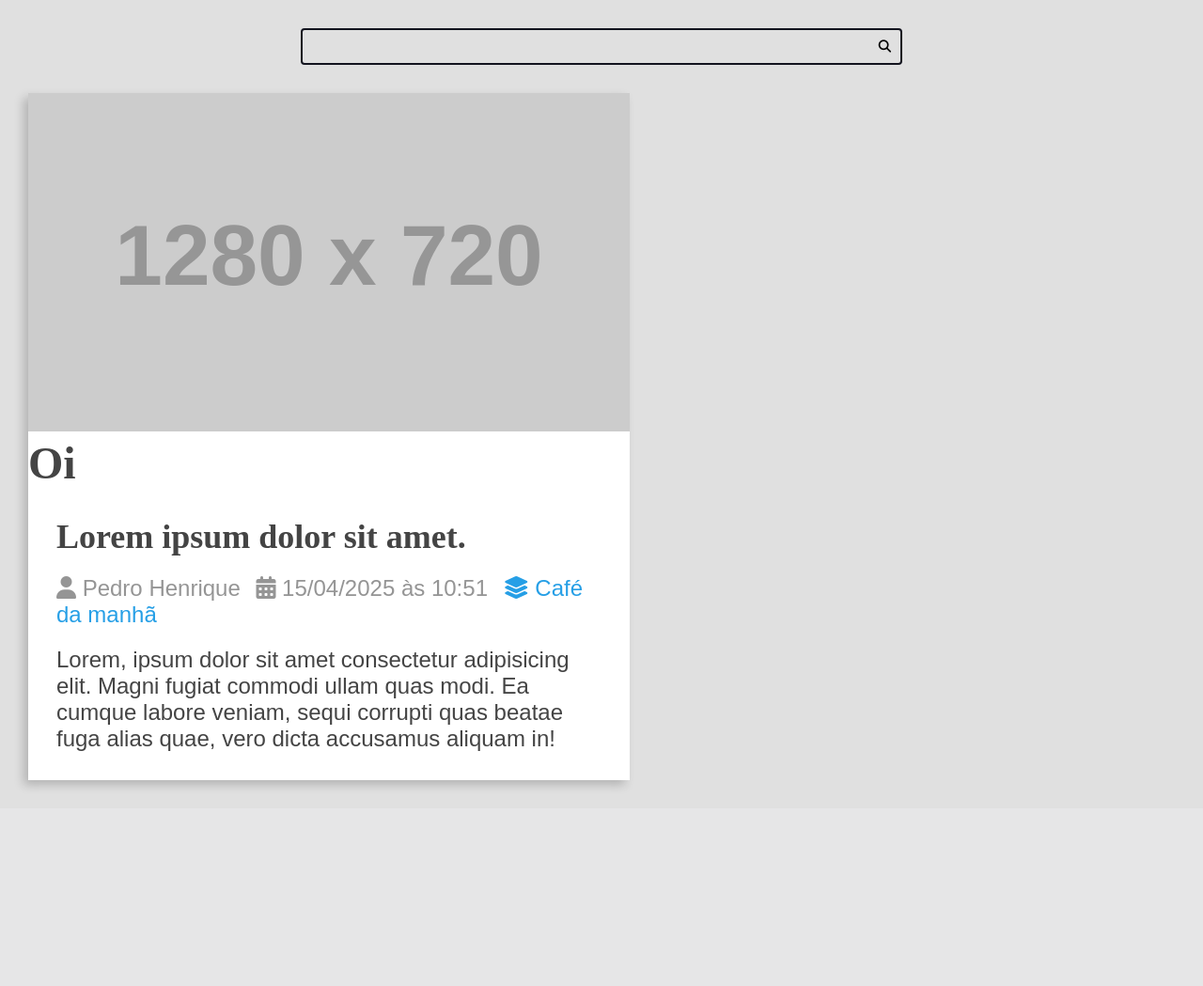
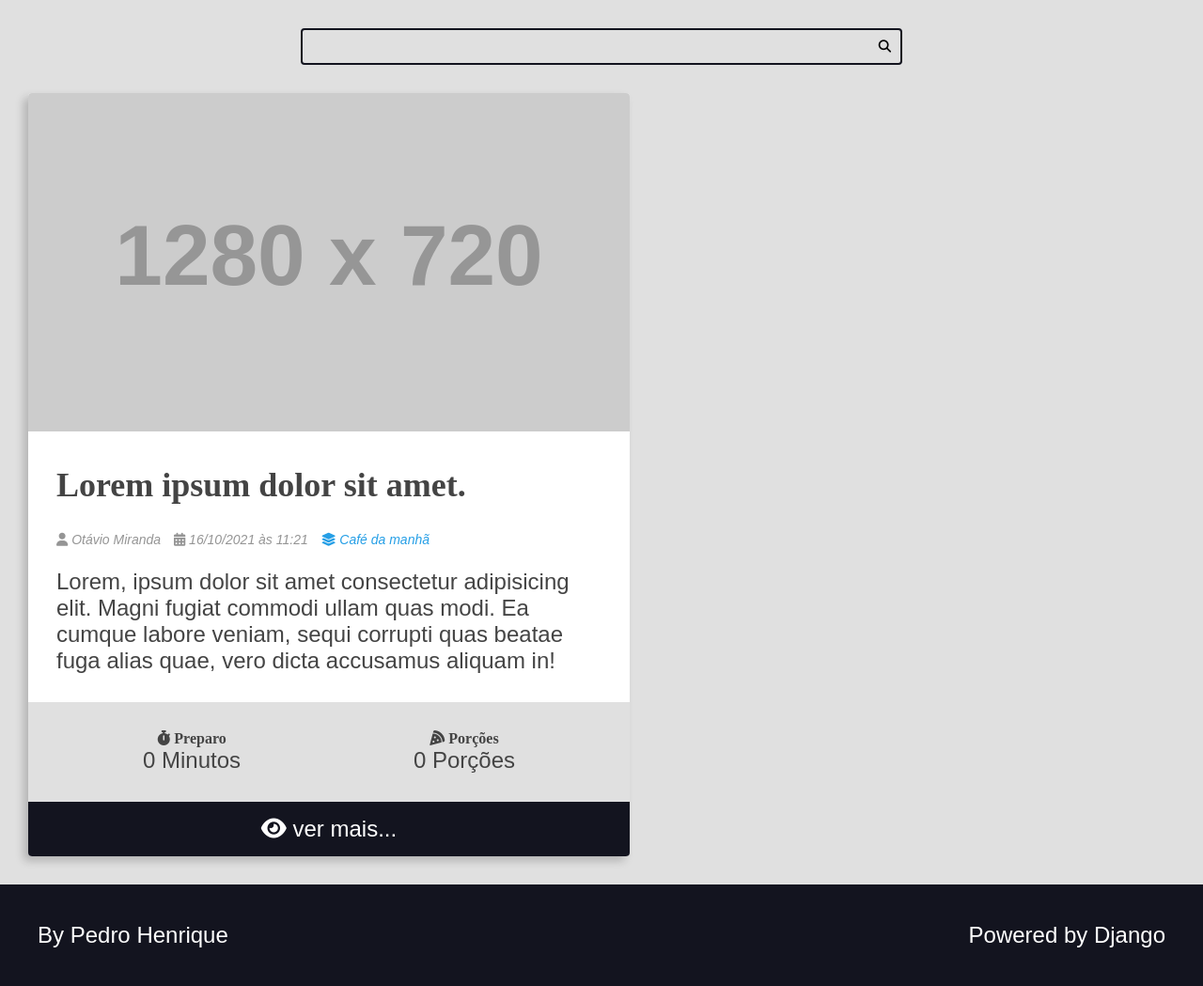
Before and after one commit to pholiveira-dev/projeto, a Django app: page / in a window 1280 px wide. Shown: the part 107-1156 px from the top of the page at 94% size. Before the commit the page ends 948 px from the top, so only its background shows below. Run offline with Django 5.2, Linux system fonts and the light colour scheme; grey boxes labelled with a size stand in for pictures from a placeholder-image service; some libraries are stand-ins or nearby versions.

Commit message:
Adicionando footer

```diff
--- a/recipes/templates/recipes/pages/home.html
+++ b/recipes/templates/recipes/pages/home.html
@@ -4,41 +4,11 @@
      {% include 'recipes/partials/header.html' %}
      {% include 'recipes/partials/search.html' %}
 
+
      <main class="main-content-container">
          <div class="main-content main-content-list container">
-             <div class="recipe recipe-list-item">
-                 <div class="recipe-cover">
-                     <img src="https://placehold.co/1280x720" alt="Temporário">
-                 </div>
-                 <h1>Oi</h1>
-                 <div class="recipe-title-container">
-                     <h2 class="recipe-title">Lorem ipsum dolor sit amet.</h2>
-                 </div>
-
-                 <div class="recipe-author">
-                     <span class="recipe-author-item">
-                         <i class="fas fa-user"></i>
-                         Pedro Henrique
-                     </span>
-                     <span class="recipe-author-item">
-                         <i class="fas fa-calendar-alt"></i>
-                         15/04/2025 às 10:51
-                     </span>
-                     <span class="recipe-author-item">
-                         <a href="/recipes/category/cafe-da-manha/">
-                             <i class="fas fa-layer-group"></i>
-                             <span>Café da manhã</span>
-                         </a>
-                     </span>
-                 </div>
-
-                 <div class="recipe-content">
-                     <p>Lorem, ipsum dolor sit amet consectetur adipisicing elit. Magni fugiat commodi ullam quas modi.
-                         Ea cumque labore veniam, sequi corrupti quas beatae fuga alias quae, vero dicta accusamus
-                         aliquam in!</p>
-                 </div>
-
-             </div>
+            {% include "recipes/partials/recipe.html" %}
          </div>
+         {% include "recipes/partials/footer.html" %}
      </main>
  </body>
--- /dev/null
+++ b/recipes/templates/recipes/partials/footer.html
@@ -0,0 +1,9 @@
+<footer class="main-footer">
+    <div class="developer">
+      <a href="https://github.com/pholiveira-dev/" target="_blank" rel="noreferrer noopener">By Pedro Henrique</a>
+    </div>
+
+    <div class="powered">
+      <a href="https://www.djangoproject.com/" target="_blank" rel="noreferrer noopener">Powered by Django</a>
+    </div>
+  </footer>
--- a/recipes/templates/recipes/partials/head.html
+++ b/recipes/templates/recipes/partials/head.html
@@ -176,6 +176,8 @@
             box-shadow: -5px 5px 10px rgba(0, 0, 0, .2);
             transform: scale(1);
             transition: all 300ms ease-in-out;
+            border-radius: .4rem;
+            overflow: hidden;
         }
 
         .recipe img {
@@ -208,6 +210,8 @@
         .recipe-author-item {
             color: var(--color-gray-4);
             margin-right: 1rem;
+            font-style: italic;
+            font-size: 1.4rem;
         }
 
         .recipe-author a {
@@ -219,5 +223,57 @@
         .recipe-author a:hover {
             color: var(--color-primary-dark);
         }
+
+        .recipe-meta-container {
+            display: flex;
+            flex-flow: row wrap;
+            padding: var(--spacing-gutter-medium);
+            background: var(--color-gray-1);
+        }
+
+        .recipe-meta {
+            display: flex;
+            flex-flow: column nowrap;
+            flex-shrink: 1;
+            flex-grow: 1;
+            text-align: center;
+        }
+
+        .recipe-meta-title {
+            font-size: 1.6rem;
+        }
+
+        .recipe-footer a {
+            background: var(--color-primary-dark);
+            display: block;
+            color: var(--color-white);
+            text-decoration: none;
+            text-align: center;
+            padding: 1.5rem var(--spacing-gutter-medium);
+            transition: all 300ms ease-in-out;
+        }
+
+        .recipe-footer a:hover {
+            filter: brightness(2);
+        }
+
+        .main-footer {
+            display: flex;
+            align-items: center;
+            justify-content: space-between;
+            background: var(--color-primary-dark);
+            color: var(--color-white);
+            padding: var(--spacing-gutter-large);
+        }
+
+        .main-footer a {
+            color: var(--color-white);
+            text-decoration: none;
+            transition: all 300ms ease-in-out;
+        }
+
+        .main-footer a:hover {
+            filter: brightness(.8);
+        }
     </style>
 </head>
--- /dev/null
+++ b/recipes/templates/recipes/partials/recipe.html
@@ -0,0 +1,54 @@
+<div class="recipe recipe-list-item">
+    <div class="recipe-cover">
+        <img src="https://placehold.co/1280x720" alt="Temporário">
+    </div>
+    <div class="recipe-title-container">
+        <h2 class="recipe-title">Lorem ipsum dolor sit amet.</h2>
+    </div>
+
+    <div class="recipe-author">
+        <span class="recipe-author-item">
+            <i class="fas fa-user"></i>
+            Otávio Miranda
+        </span>
+        <span class="recipe-author-item">
+            <i class="fas fa-calendar-alt"></i>
+            16/10/2021 às 11:21
+        </span>
+        <span class="recipe-author-item">
+            <a href="/recipes/category/cafe-da-manha/">
+                <i class="fas fa-layer-group"></i>
+                <span>Café da manhã</span>
+            </a>
+        </span>
+    </div>
+
+    <div class="recipe-content">
+        <p>Lorem, ipsum dolor sit amet consectetur adipisicing elit. Magni fugiat commodi ullam quas modi.
+            Ea cumque labore veniam, sequi corrupti quas beatae fuga alias quae, vero dicta accusamus
+            aliquam in!</p>
+    </div>
+
+    <div class="recipe-meta-container">
+        <div class="recipe-meta recipe-preparation">
+            <h3 class="recipe-meta-title"><i class="fas fa-stopwatch"></i> Preparo</h3>
+            <div class="recipe-meta-text">
+                0 Minutos
+            </div>
+        </div>
+        <div class="recipe-meta recipe-servings">
+            <h3 class="recipe-meta-title"><i class="fas fa-pizza-slice"></i> Porções</h3>
+            <div class="recipe-meta-text">
+                0 Porções
+            </div>
+        </div>
+    </div>
+
+    <footer class="recipe-footer">
+        <a class="recipe-read-more button button-dark button-full-width" href="/recipes/3/">
+            <i class="fas fa-eye"></i>
+            <span>ver mais...</span>
+        </a>
+    </footer>
+
+</div>
```
